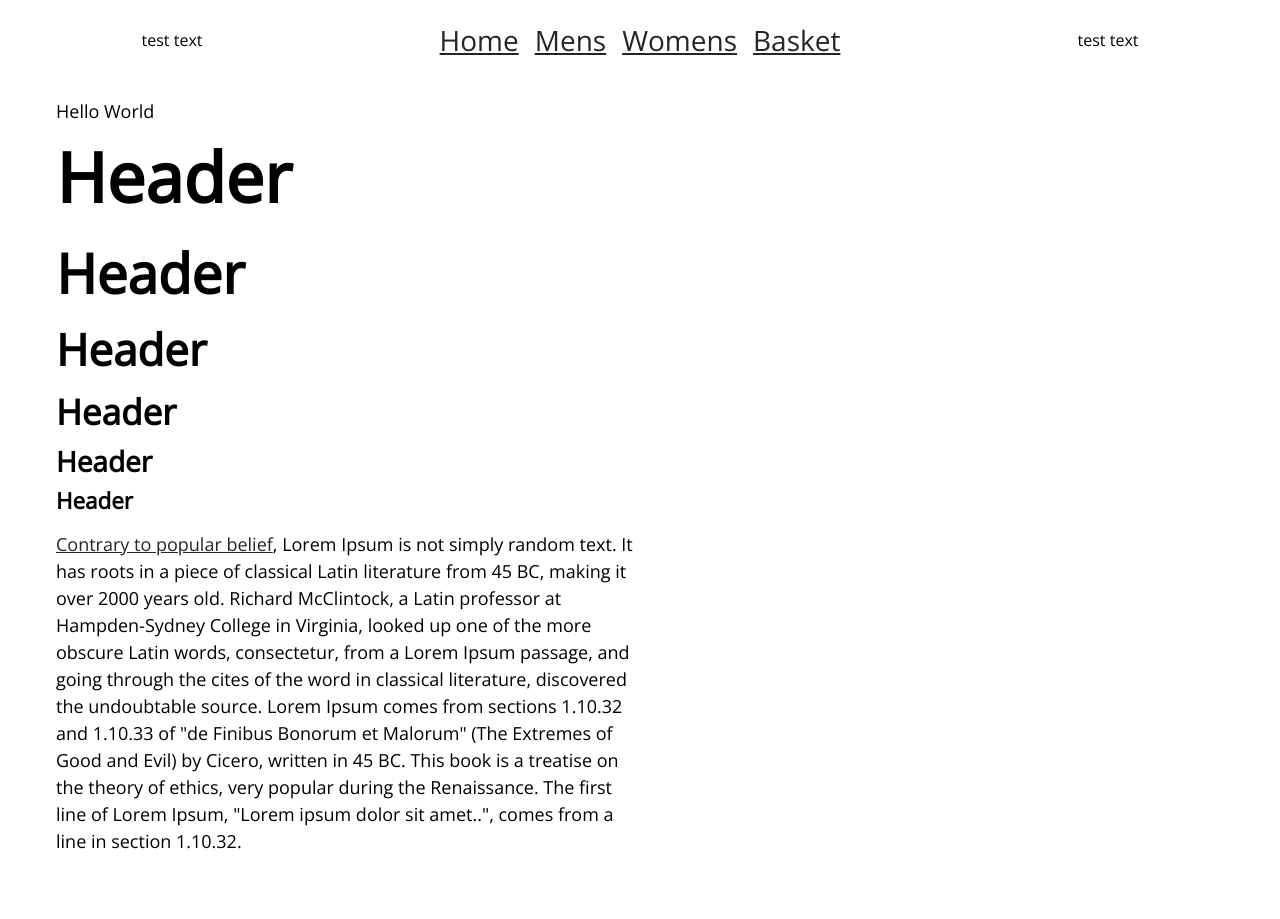
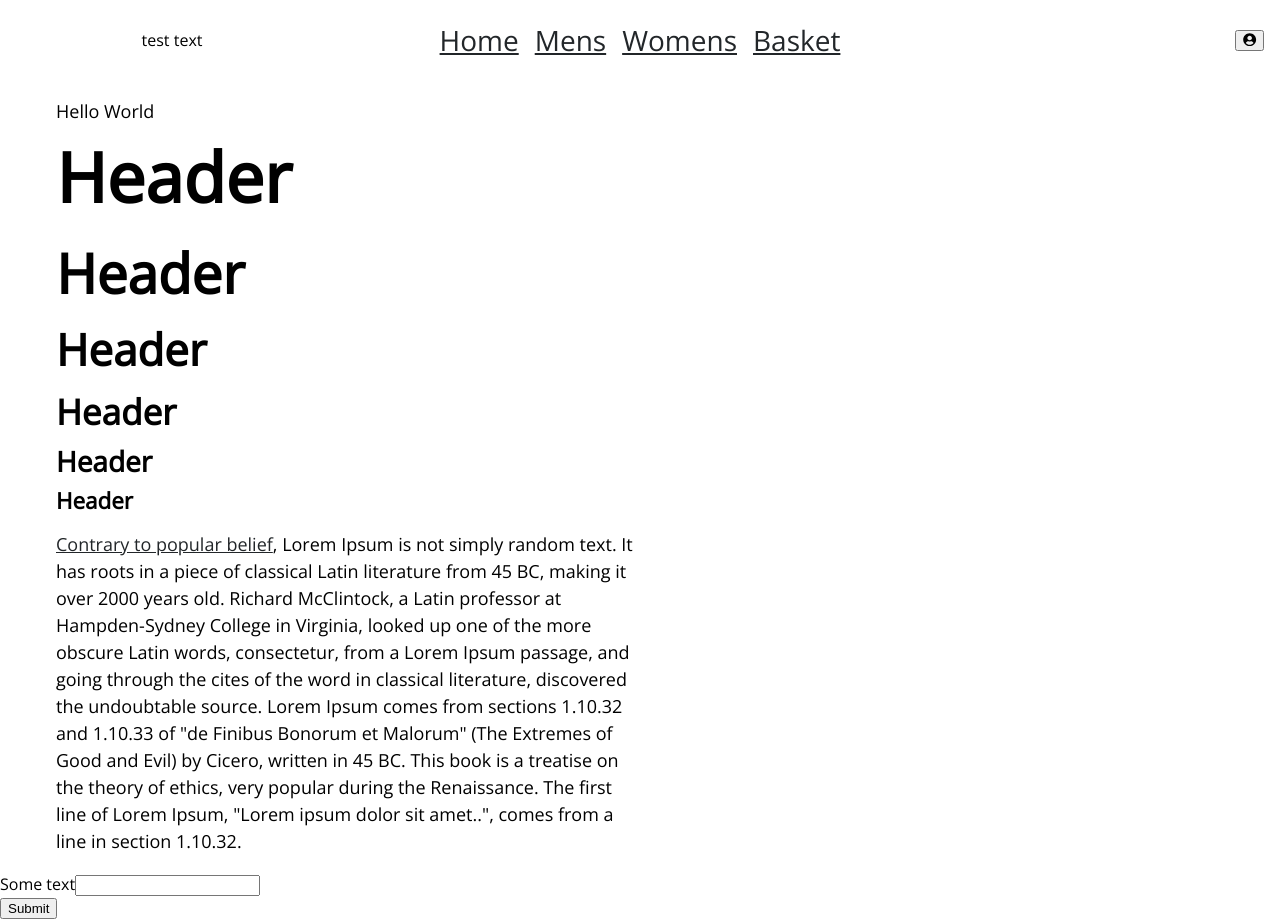
Before and after one commit to SteFowles-White/ECommerce-example, a React (Create React App) app in the folder ecom-website/: page / in a window 1280 px wide. Before the commit the page ends 873 px from the top, so only its background shows below. Built offline with nearby package versions, Linux system fonts and the light colour scheme.

Commit message:
setting up login in model

```diff
--- a/ecom-website/package.json
+++ b/ecom-website/package.json
@@ -5,6 +5,7 @@
   "dependencies": {
     "@fortawesome/fontawesome-svg-core": "^1.2.36",
     "@fortawesome/free-solid-svg-icons": "^5.15.4",
+    "@fortawesome/react-fontawesome": "^0.1.15",
     "@testing-library/jest-dom": "^5.14.1",
     "@testing-library/react": "^11.2.7",
     "@testing-library/user-event": "^12.8.3",
--- a/ecom-website/public/index.html
+++ b/ecom-website/public/index.html
@@ -17,5 +17,6 @@
   <body>
     <noscript>You need to enable JavaScript to run this app.</noscript>
     <div id="root"></div>
+    <div id="login-model"></div>
   </body>
 </html>
--- /dev/null
+++ b/ecom-website/src/components/LogInModel.js
@@ -0,0 +1,36 @@
+import React from 'react';
+import  ReactDOM  from 'react-dom';
+
+const LogInModel = () => {
+    return (
+        <div>
+            <section>
+                <form>
+                    <div>
+                        <label>Some text
+                        </label>
+                        <input type="text" />
+                    </div>
+                </form>
+                <div>
+                    <button>Submit</button>
+                </div>
+            </section>
+        </div>
+
+    )
+}
+
+const RenderLogInModel = () => {
+    console.log(document.getElementById('login-model'))
+    return (
+        <React.Fragment>
+            { ReactDOM.createPortal( <LogInModel />, document.getElementById('login-model'))}
+        </React.Fragment>
+    )
+}
+
+
+
+
+export default RenderLogInModel;
--- a/ecom-website/src/index.js
+++ b/ecom-website/src/index.js
@@ -3,13 +3,16 @@ import ReactDOM from 'react-dom';
 import './index.css';
 import App from './App';
 import reportWebVitals from './reportWebVitals';
+import RenderLogInModel from './components/LogInModel'
 
 ReactDOM.render(
   <React.StrictMode>
     <App />
+    <RenderLogInModel/>
   </React.StrictMode>,
   document.getElementById('root')
 );
+
 
 // If you want to start measuring performance in your app, pass a function
 // to log results (for example: reportWebVitals(console.log))
--- a/ecom-website/src/layout/Header.js
+++ b/ecom-website/src/layout/Header.js
@@ -1,8 +1,18 @@
 import React from 'react';
 import { NavLink } from "react-router-dom";
-import styles from './header.module.css'
+import styles from './header.module.css';
+import { FontAwesomeIcon } from '@fortawesome/react-fontawesome';
+import { faUserCircle } from '@fortawesome/free-solid-svg-icons';
+
+
+
 
 const Header = () => {
+
+    const logInHandler = () => {
+        console.log('log in')
+    }
+
     return (
         <header className='container-fluid'>
             <nav className={`row flex-direction-row flex header ${styles.header}`}>
@@ -15,8 +25,10 @@ const Header = () => {
                     <li className={`p-1 ${styles.nav__link}`}><NavLink to='womens'>Womens</NavLink></li>
                     <li className={`p-1 ${styles.nav__link}`}><NavLink data-testid="basket-router-link" to='basket'>Basket</NavLink></li>
                 </ul>
-                <div className='col-xs-3 flex justify-content-center align-items-aligncenter'>
-                    test text
+                <div className='col-xs-3 flex justify-content-flexend align-items-aligncenter'>
+                    <button type="button" aria-label="login in" onClick={ logInHandler }>
+                        <FontAwesomeIcon data-testid="log-in" icon={faUserCircle}/>
+                    </button>
                 </div>
             </nav>
         </header>
```
Also changed, not shown: 2 other files (tests, documents, lock files or other folders).
